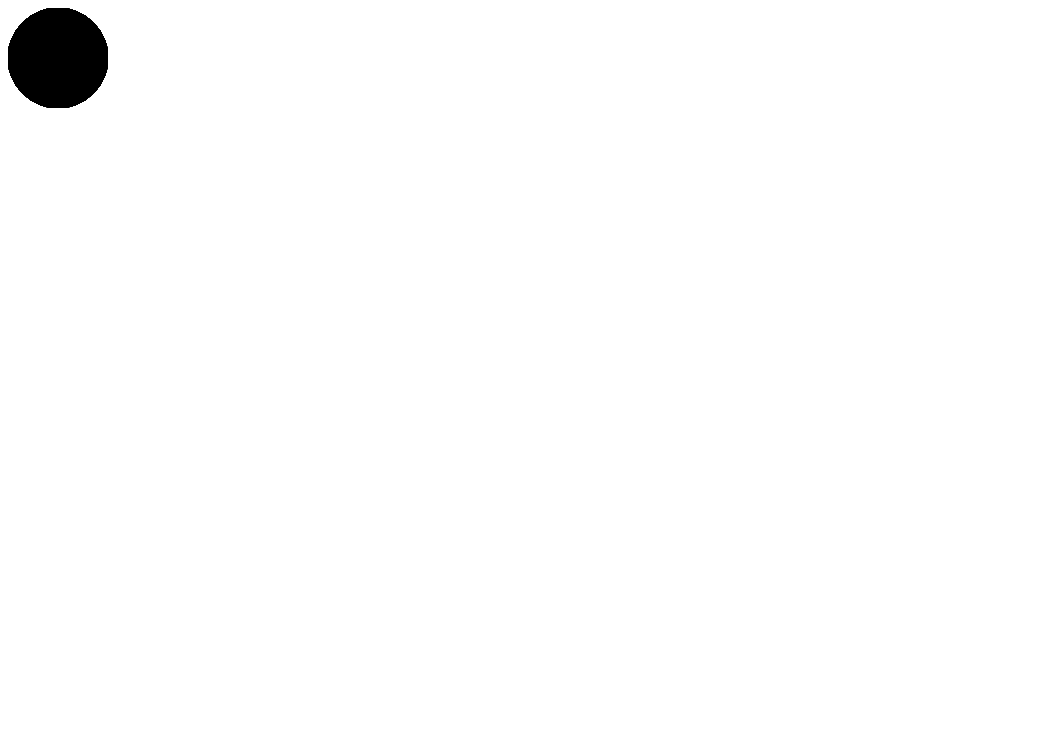
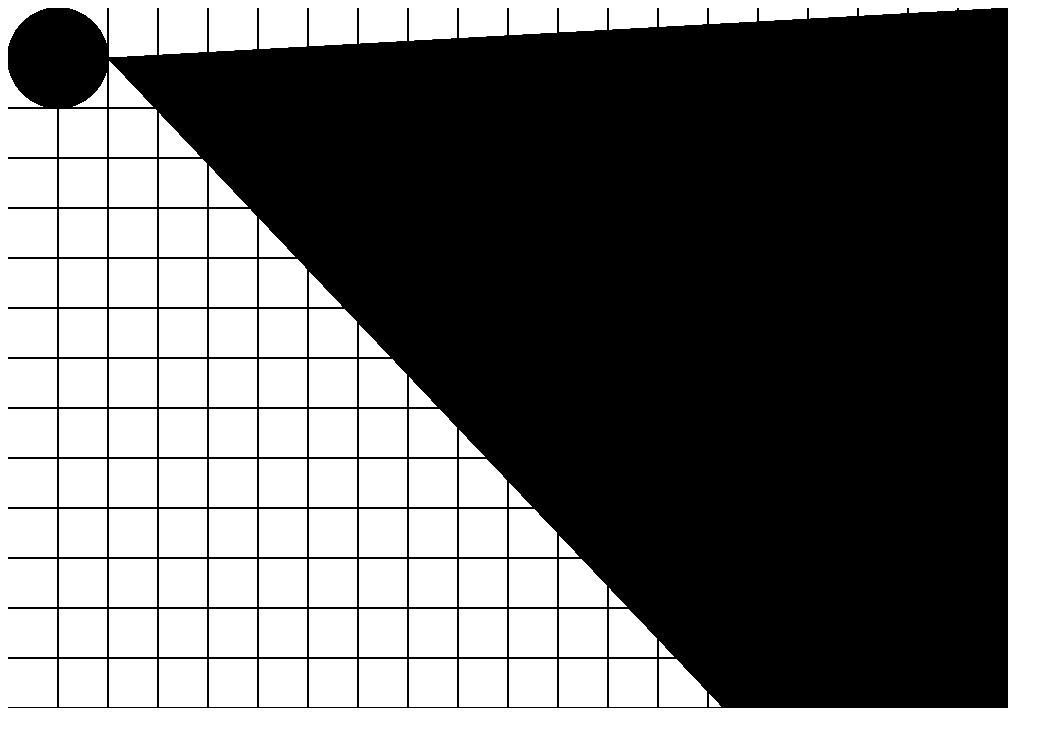
Before and after one commit to audriusrudalevicius/2d-game, a website built with webpack: page src/index.html in a window 1280 px wide. Shown: the whole page, without its empty margins (0-1063 px from the left). Built offline with nearby package versions, Linux system fonts and the light colour scheme; animation ran at ten frames a second.

Commit message:
Created Grid class

```diff
--- a/src/client/Engine.ts
+++ b/src/client/Engine.ts
@@ -3,6 +3,7 @@ import {Renderer} from "./Renderer";
 import {InputManager} from "./InputManager";
 import {Player} from "./Player";
 import {GameObject} from "./GameObject";
+import {Grid} from "./Grid";
 
 export class Engine {
     private _objects: Map<string, GameObject> = new Map<string, GameObject>();
@@ -18,6 +19,7 @@ export class Engine {
 
     constructScene():void {
         this._objects.set("myPlayer", new Player());
+        this._objects.set("myGrid", new Grid());
     }
 
     start() {
--- /dev/null
+++ b/src/client/Grid.ts
@@ -0,0 +1,44 @@
+import {Engine} from "./Engine";
+import {GameObject} from "./GameObject";
+
+export class Grid implements GameObject {
+    private dx:number = 50;
+    private dy:number = 50;
+    private x:number = 0;
+    private y:number = 0;
+    private w:number = 1000;
+    private h:number = 1000;
+    private xy:number = 10;
+    private context:CanvasRenderingContext2D;
+
+    init(engine:Engine):void {
+        this.context = engine.renderer.context;
+    }
+
+    update(delta:number):void {
+
+    }
+    render(delta:number):void {
+        this.context.lineWidth = 1;
+
+        while (this.y < this.h) {
+            this.y = this.y + this.dy;
+            this.context.moveTo(this.x, this.y);
+            this.context.lineTo(this.w, this.y);
+            this.context.stroke();
+
+            this.xy += 20;
+        }
+
+        this.y =0;
+        this.xy =10;
+        while (this.x < this.w) {
+            this.x = this.x + this.dx;
+            this.context.moveTo(this.x, this.y);
+            this.context.lineTo(this.x,this.h);
+            this.context.stroke();
+
+            this.xy+=20;
+        }
+    }
+}
--- a/src/client/Player.ts
+++ b/src/client/Player.ts
@@ -15,7 +15,7 @@ export class Player implements GameObject {
     }
     render(delta:number):void {
         this.context.fillStyle = "#000000";
-        this.context.arc(this.x, this.y + 50, 50, 0, 2 * Math.PI, false);
+        this.context.arc(this.x, this.y + 50, 50, 0, 2 * Math.PI);
         this.context.fill();
         this.context.stroke();
     }
--- a/src/index.html
+++ b/src/index.html
@@ -2,7 +2,8 @@
 <head>
 </head>
 <body>
-<canvas id='screen' width='100%' height='100%'></canvas>
+<link rel="stylesheet" type="text/css" href="main.css">
+<canvas id='screen' width="1000px" height="700px"></canvas>
 <script src="/main.bundle.js"></script>
 </body>
 </html>
--- /dev/null
+++ b/src/main.css
@@ -0,0 +1,4 @@
+/*#screen {*/
+    /*width: 100%;*/
+    /*height: 100%;*/
+/*}*/
```
